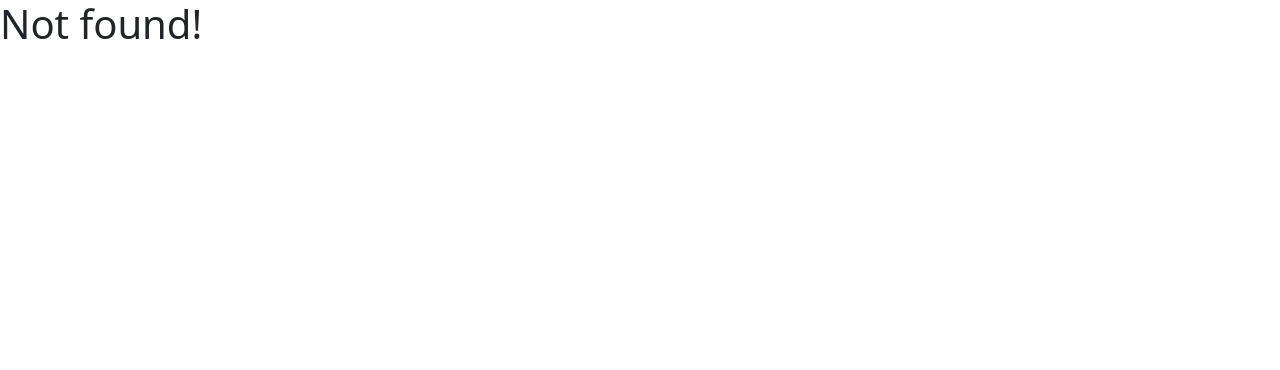
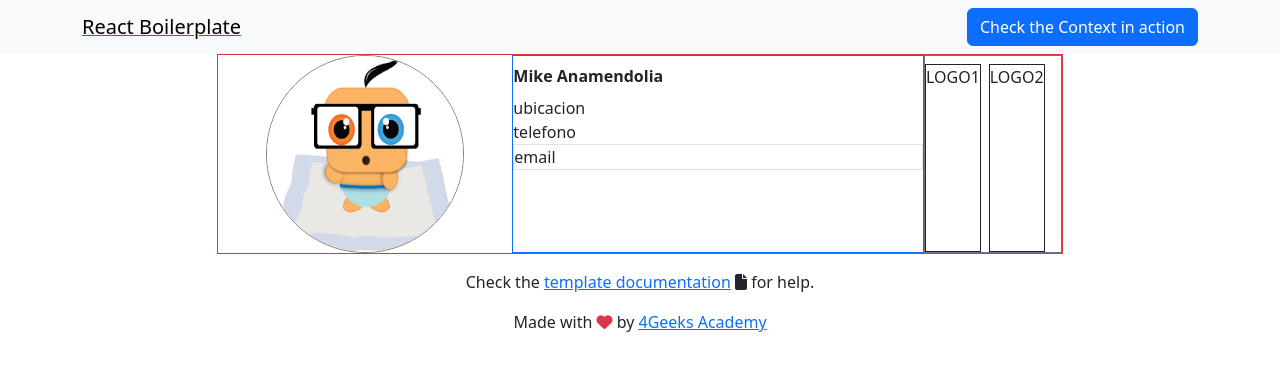
Before and after one commit to 4GeeksAcademy/yizazz-contact-list, a React (Vite) app: page /card in a window 1280 px wide. Before the commit this address had no page. Shown: the top 370 px of the page. Built offline with nearby package versions, Linux system fonts and the light colour scheme.

Commit message:
avance card

```diff
--- /dev/null
+++ b/src/components/Card.jsx
@@ -0,0 +1,39 @@
+import imagen from "../assets/img/rigo-baby.jpg"
+
+export const Card = () => {
+    return (
+        <>
+            <div className="row justify-content-center">
+                <div className="col-12 col-md-8">
+                    <div id="container-card" className="border border-danger">
+                        <img id="img-card" src={imagen} alt="imagen rigo" />
+                        <div id="info-card" className="border border-primary">
+                            <div className="fw-bold pt-2">
+                                Mike Anamendolia
+                            </div>
+                            <div className="pt-2">
+                                ubicacion
+                            </div>
+                            <div className="">
+                                telefono
+                            </div>
+                            <div className="border">
+                                email
+                            </div>
+                        </div>
+                        <div id="logos-card" className="border border-secondary">
+                            <div id="logo-1" className="border border-dark me-2 mt-2">
+                                LOGO1
+                            </div>
+                            <div id="logo-2" className="border border-dark me-3 mt-2">
+                                LOGO2
+                            </div>
+                        </div>
+
+                    </div>
+                </div>
+
+            </div>
+        </>
+    )
+}
--- /dev/null
+++ b/src/components/Contact.jsx
@@ -0,0 +1,7 @@
+export const Contact =()=>{
+    return(
+        <div>
+            <h1>HOLA</h1>
+        </div>
+    )
+}
--- a/src/index.css
+++ b/src/index.css
@@ -0,0 +1,32 @@
+#img-card {
+    border-radius: 50%;
+    border: 1px solid grey;
+    width: fit-content;
+    height: 100%;
+    aspect-ratio: 1/1;
+    margin: 1rem;
+    margin-left: 3rem;
+    margin-right: 3rem;
+}
+
+#container-card {
+    display: flex;
+    align-items: center;
+    justify-content: space-between;
+    height: 200px;
+    padding: 0;
+}
+
+#info-card {
+    height: 100%;
+    width: 100%;
+    flex-grow: 1;
+
+}
+
+#logos-card {
+    display: flex;
+    width: 20%;
+    height: 100%;
+
+}
--- a/src/routes.jsx
+++ b/src/routes.jsx
@@ -9,6 +9,8 @@ import { Layout } from "./pages/Layout";
 import { Home } from "./pages/Home";
 import { Single } from "./pages/Single";
 import { Demo } from "./pages/Demo";
+import { Contact } from "./components/Contact";
+import { Card } from "./components/Card";
 
 export const router = createBrowserRouter(
     createRoutesFromElements(
@@ -25,6 +27,8 @@ export const router = createBrowserRouter(
         <Route path= "/" element={<Home />} />
         <Route path="/single/:theId" element={ <Single />} />  {/* Dynamic route for single items */}
         <Route path="/demo" element={<Demo />} />
+        <Route path="/contact" element={<Contact/>} />
+        <Route path="/card" element={<Card/>} />
       </Route>
     )
 );
```
Also changed, not shown: src/components/AddContact.jsx (added).
